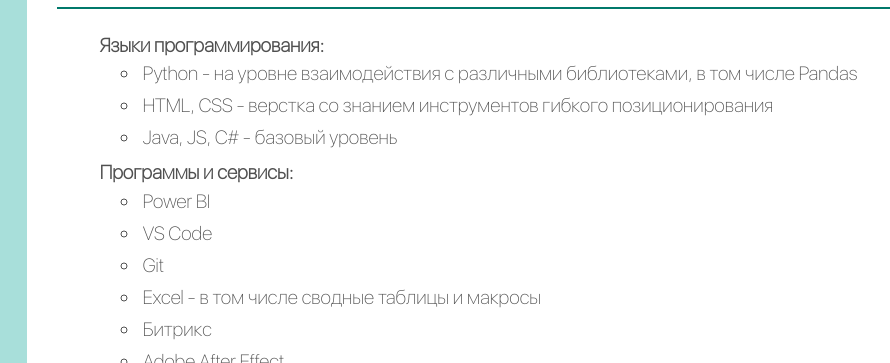
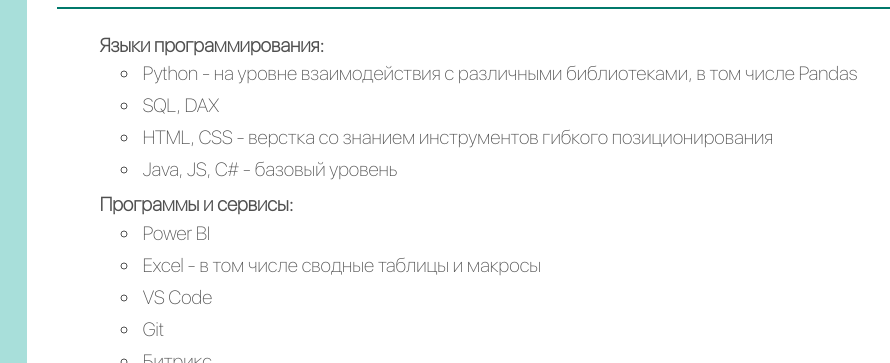
Before and after one commit to spite-vs/CV_Innowise, a plain HTML site: page index.html in a window 1280 px wide. Shown: the part 337-700 px from the top of the page, 390-1280 px from the left. Drawn offline with Linux system fonts and the light colour scheme; files whose address does not match are found by name.

Commit message:
fix: add languages

```diff
--- a/index.html
+++ b/index.html
@@ -118,6 +118,7 @@
                                 <ul>
                                     <li>Python - на уровне взаимодействия с различными библиотеками, в том числе Pandas
                                     </li>
+                                    <li>SQL, DAX</li>
                                     <li>HTML, CSS - верстка со знанием инструментов гибкого позиционирования</li>
                                     <li>Java, JS, C# - базовый уровень</li>
                                 </ul>
@@ -125,9 +126,9 @@
                             <li class="il nonesr"><b>Программы и сервисы:</b>
                                 <ul>
                                     <li>Power BI</li>
+                                    <li>Excel - в том числе сводные таблицы и макросы</li>
                                     <li>VS Code</li>
                                     <li>Git</li>
-                                    <li>Excel - в том числе сводные таблицы и макросы</li>
                                     <li>Битрикс</li>
                                     <li>Adobe After Effect</li>
                                 </ul>
```
